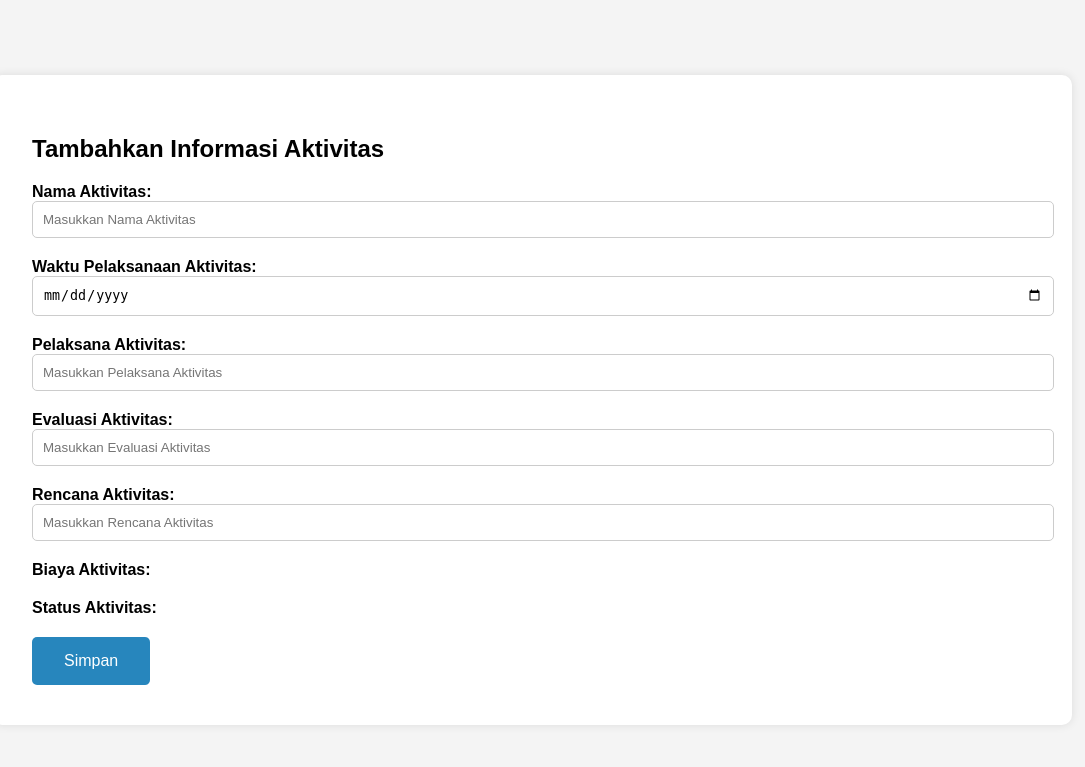
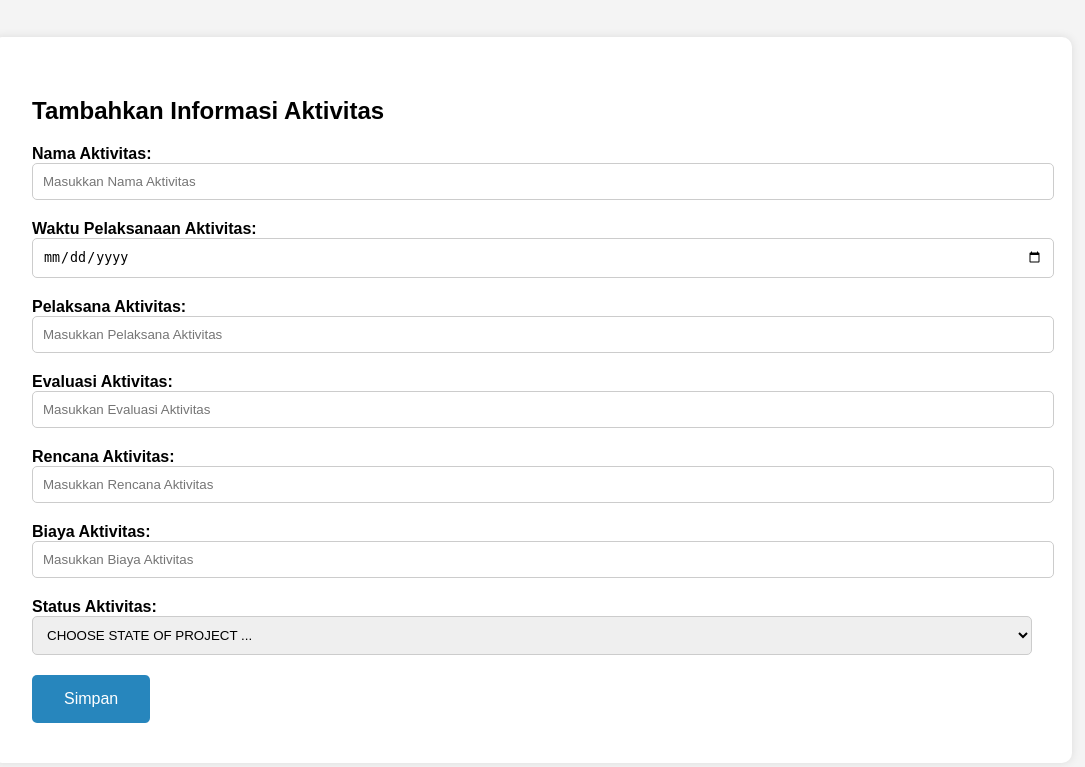
Before and after one commit to Trabih/project_management, a Django app: page /main/7/set_aktivitas/ in a window 1280 px wide. Shown: the top 767 px of the page, without its empty margins (108-1193 px from the left). Run offline with Django 5.2, Linux system fonts and the light colour scheme; data comes from the database, SQL or seed files in the repository.

Commit message:
final update

```diff
--- a/project_management/de/templates/de/aktivitas_de.html
+++ b/project_management/de/templates/de/aktivitas_de.html
@@ -89,12 +89,12 @@
         {{ form.ren_akti }}
       </div>
       <div class="form-input">
-        <label for="{{ form.ren_akti.id_for_label }}">Biaya Aktivitas:</label>
-        {{ form.biaya_ak }}
+        <label for="{{ form.biaya_akti.id_for_label }}">Biaya Aktivitas:</label>
+        {{ form.biaya_akti }}
       </div>
       <div class="form-input">
-        <label for="{{ form.status_pek.id_for_label }}">Status Aktivitas:</label>
-        {{ form.status_pek }}
+        <label for="{{ form.status_akti.id_for_label }}">Status Aktivitas:</label>
+        {{ form.status_akti }}
       </div>
       <button type="submit" class="form-button">Simpan</button>
     </form>
--- a/project_management/de/templates/de/aktivitas_edit.html
+++ b/project_management/de/templates/de/aktivitas_edit.html
@@ -89,7 +89,11 @@
         {{ form.ren_akti }}
       </div>
       <div class="form-input">
-        <label for="{{ form.status_pek.id_for_label }}">Status Aktivitas:</label>
+        <label for="{{ form.biaya_akti.id_for_label }}">Biaya Aktivitas:</label>
+        {{ form.biaya_akti }}
+      </div>
+      <div class="form-input">
+        <label for="{{ form.status_akti.id_for_label }}">Status Aktivitas:</label>
         {{ form.status_pek }}
       </div>
       <button type="submit" class="form-button">Save Changes</button>
--- a/project_management/de/templates/de/project_de.html
+++ b/project_management/de/templates/de/project_de.html
@@ -87,7 +87,7 @@
         <input type="text" id="pic_project" name="pic_project" placeholder="Masukkan PIC Project">
       </div>
       <div class="form-input">
-        <label for="pic_project">PIC Project:</label>
+        <label for="pic_project">Biaya Project:</label>
         <input type="text" id="biaya" name="biaya" placeholder="Masukkan Biaya Project">
       </div>
       <div class="form-input">
--- a/project_management/de/templates/de/project_detail.html
+++ b/project_management/de/templates/de/project_detail.html
@@ -58,6 +58,10 @@
         var tableHtml = `
           <table class="table">
             <tbody>
+              <tr>
+                <th scope="row">ID</th>
+                <td>${data.id}</td>
+              </tr>
               <tr>
                 <th scope="row">Nama</th>
                 <td>${data.nama}</td>
--- a/project_management/de/urls.py
+++ b/project_management/de/urls.py
@@ -38,4 +38,7 @@
     path('api/pekerjaan/<int:pk>/update/', views.PekerjaanDetailUpdate.as_view(), name='update_pekerjaan'),
     path('api/aktivitas/<int:pk>/update/', views.AktivitasDetailUpdate.as_view(), name='update_aktivitas'),
     path('api/project/<int:pk>/notify_deployment/', views.notify_project_deployment, name='notify_project_deployment'),
+
+    #Search
+    path('search/', views.search_view, name='search'),
 ] + static(settings.MEDIA_URL, document_root=settings.MEDIA_ROOT)
--- a/project_management/de/views.py
+++ b/project_management/de/views.py
@@ -12,6 +12,9 @@
 from rest_framework import status
 from django.db.models import Sum
 from rest_framework.decorators import api_view
+from django.shortcuts import render
+from django.db.models import Q
+from django.contrib import messages
 
 def main_page(request):
     list_project = ProjectInfo.objects.all().order_by('-id')
@@ -48,6 +51,7 @@
     try:
         project = ProjectInfo.objects.get(pk=project_id)
         data = {
+            'id': project.id,
             'nama': project.nama_project,
             'tujuan': project.tujuan_project,
             'tangmul': project.tangmul_project,
@@ -75,6 +79,47 @@
     return render(request, 'de/project_edit.html', {'form': form})
 
 
+def search_view(request):
+    query = request.GET.get('q', '')
+    results = []
+    if query:
+        project_results = ProjectInfo.objects.filter(
+            Q(nama_project__icontains=query)
+        )
+        pekerjaan_results = Pekerjaan.objects.filter(
+            Q(nama_pek__icontains=query)
+        )
+        aktivitas_results = Aktivitas.objects.filter(
+            Q(nama_akti__icontains=query)
+        )
+
+        for project in project_results:
+            results.append({
+                'type': 'Project',
+                'name': project.nama_project,
+                'details': f'Tujuan: {project.tujuan_project}, Status: {project.status_project}',
+                'url': f'/main/view/{project.id}/'
+            })
+        for pekerjaan in pekerjaan_results:
+            results.append({
+                'type': 'Pekerjaan',
+                'name': pekerjaan.nama_pek,
+                'details': f'Deskripsi: {pekerjaan.desk_pek}, Status: {pekerjaan.status_pek}',
+                'url': f'/main/view_pekerjaan/{pekerjaan.id}/'
+            })
+        for aktivitas in aktivitas_results:
+            results.append({
+                'type': 'Aktivitas',
+                'name': aktivitas.nama_akti,
+                'details': f'Pelaksana: {aktivitas.pel_akti}, Status: {aktivitas.status_akti}',
+                'url': f'/main/view_aktivitas/{aktivitas.id}/'
+            })
+
+    return render(request, 'de/search_results.html', {
+        'query': query,
+        'results': results,
+    })
+
 def archived_projects(request):
     archived_projects = ProjectInfo.objects.filter(is_archived=True)
     context = {
@@ -100,9 +145,12 @@
     return render(request, 'de/archive_confirmation.html', context)
 
 
-
 def set_pekerjaan(request, project_id):
     project = get_object_or_404(ProjectInfo, pk=project_id)
+    if project.is_archived:
+        messages.error(request, "Cannot add pekerjaan to an archived project.")
+        return redirect('de:view_project', id=project_id)
+
     form = PekerjaanForm(None)
     if request.method == "POST":
         form = PekerjaanForm(request.POST)
@@ -110,16 +158,13 @@
             pekerjaan = form.save(commit=False)
             pekerjaan.project = project
             pekerjaan.save()
-            redirect_url = 'de:view_project'
             update_project_biaya(project)
-            print(f"Redirecting to: {redirect_url}, with id: {project.id}")
-            return redirect(redirect_url, id=project.id)
+            return redirect('de:view_project', id=project.id)
     context = {
         'form': form,
         'project': project
     }
     return render(request, 'de/pekerjaan_de.html', context)
-
 
 def view_pekerjaan(request, id):
     pekerjaan = get_object_or_404(Pekerjaan, pk=id)
@@ -163,6 +208,11 @@
 
 def set_aktivitas(request, pekerjaan_id):
     pekerjaan = get_object_or_404(Pekerjaan, pk=pekerjaan_id)
+    project = pekerjaan.project
+    if project.is_archived:
+        messages.error(request, "Cannot add aktivitas to a pekerjaan in an archived project.")
+        return redirect('de:view_pekerjaan', id=pekerjaan_id)
+
     form = AktivitasForm()
     if request.method == "POST":
         form = AktivitasForm(request.POST)
@@ -170,9 +220,8 @@
             aktivitas = form.save(commit=False)
             aktivitas.pekerjaan = pekerjaan
             aktivitas.save()
-            redirect_url = 'de:view_pekerjaan'
             update_pekerjaan_biaya(pekerjaan)
-            return redirect(redirect_url, id=pekerjaan.id)
+            return redirect('de:view_pekerjaan', id=pekerjaan.id)
     context = {
         'form': form,
         'pekerjaan': pekerjaan
@@ -218,7 +267,7 @@
         return JsonResponse({'error': 'Aktivitas not found'}, status=404)
 
 def update_pekerjaan_biaya(pekerjaan):
-    total_biaya = pekerjaan.aktivitas.aggregate(total=Sum('biaya_ak'))['total'] or 0.00
+    total_biaya = pekerjaan.aktivitas.aggregate(total=Sum('biaya_akti'))['total'] or 0.00
     pekerjaan.biaya = total_biaya
     pekerjaan.save()
     update_project_biaya(pekerjaan.project)
@@ -265,7 +314,7 @@
 @api_view(['POST'])
 def notify_project_deployment(request, pk):
     project = get_object_or_404(ProjectInfo, pk=pk)
-    response = requests.post('http://implementation_module/api/notify/', json={
+    response = requests.post('http://10.24.80.64:8004/sistem_implementasi/api/notify/', json={
         'project_name': project.nama_project,
         'message': 'Project is ready to be deployed.'
     })
--- a/project_management/project_management/settings.py
+++ b/project_management/project_management/settings.py
@@ -26,7 +26,7 @@
 # SECURITY WARNING: don't run with debug turned on in production!
 DEBUG = True
 
-ALLOWED_HOSTS = ["10.24.81.227", "*", "192.168.0.117"]
+ALLOWED_HOSTS = ["10.24.81.227", "*", "192.168.0.117" , "10.24.80.64"]
 
 
 # Application definition
@@ -42,6 +42,7 @@
     'crispy_forms',
     'crispy_bootstrap4',
     'rest_framework',
+    'corsheaders',
 ]
 CRISPY_ALLOWED_TEMPLATE_PACKS = 'bootstrap4'
 CRISPY_TEMPLATE_PACK =  'bootstrap4'
@@ -55,6 +56,8 @@
     'django.contrib.auth.middleware.AuthenticationMiddleware',
     'django.contrib.messages.middleware.MessageMiddleware',
     'django.middleware.clickjacking.XFrameOptionsMiddleware',
+    'corsheaders.middleware.CorsMiddleware',
+    'django.middleware.common.CommonMiddleware',
 ]
 
 ROOT_URLCONF = 'project_management.urls'
```
Also changed, not shown: project_management/de/templates/de/archived_projects.html (+23 -0 lines), project_management/de/templates/de/search_results.html (added, +77 -0 lines), project_management/media/signatures/images.png (added), project_management/media/signatures/images_pr4cVJJ.png (added), 3 other files.
